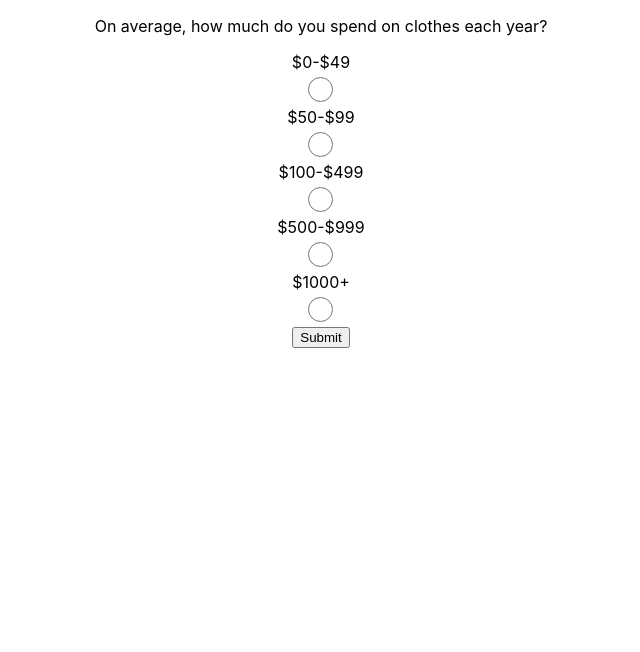
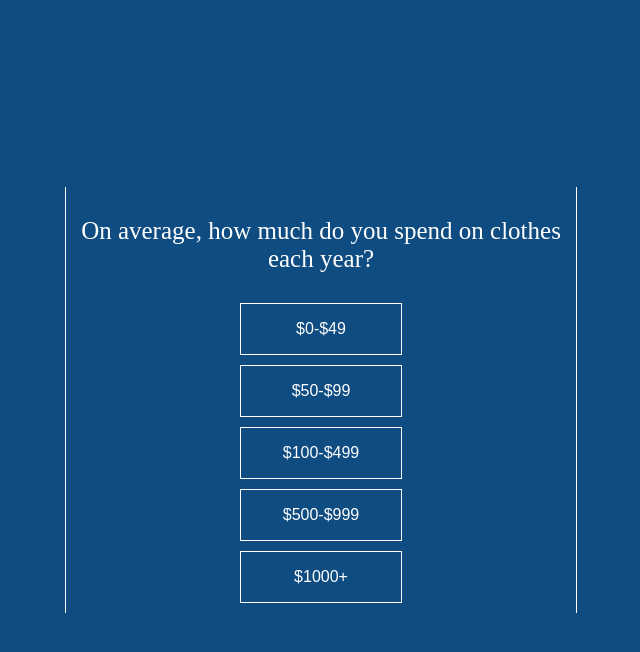
Before and after one commit to JinaZhu/sustainable-fashion, a React (Create React App) app: page /#/survey in a window 1280 px wide. Shown: the top 652 px of the page, without its empty margins (319-959 px from the left). Built offline with nearby package versions, Linux system fonts and the light colour scheme.

Commit message:
style spending survey

```diff
--- a/src/Surveys/Spending.js
+++ b/src/Surveys/Spending.js
@@ -1,23 +1,49 @@
-import React from "react";
-import { RadioButton, SpendingContainer } from "./styled";
+import React, { useState } from "react";
+import { SpendingOption, SpendingContainer, Question, Options } from "./styled";
 
 const Spending = () => {
+  const [selectedSpendingAmount, setSelectedSpendingType] = useState("");
+
   return (
     <SpendingContainer>
-      <p>On average, how much do you spend on clothes each year?</p>
-      <label>$0-$49</label>
-      <RadioButton type="radio" value="$0-$49" />
-      <label>$50-$99</label>
-      <RadioButton type="radio" value="$50-$99" />
-      <label>$100-$499</label>
-      <RadioButton type="radio" value="$100-$499" />
-      <label>$500-$999</label>
-      <RadioButton type="radio" value="$500-$999" />
-      <label>$1000+</label>
-      <RadioButton type="radio" value="$1000" />
-      <button>Submit</button>
+      <Question>
+        On average, how much do you spend on clothes each year?
+      </Question>
+      <SpendingOption>
+        <Options>$0-$49</Options>
+      </SpendingOption>
+      <SpendingOption>
+        <Options>$50-$99</Options>
+      </SpendingOption>
+      <SpendingOption>
+        <Options>$100-$499</Options>
+      </SpendingOption>
+      <SpendingOption>
+        <Options>$500-$999</Options>
+      </SpendingOption>
+      <SpendingOption>
+        <Options>$1000+</Options>
+      </SpendingOption>
     </SpendingContainer>
   );
+
+  //   return (
+  //     <SpendingContainer>
+
+  //       <label>On average, how much do you spend on clothes each year?</label>
+  //       <p>$0-$49</p>
+  //       <RadioButton type="radio" name="spending" value="$0-$49" />
+  //       <p>$50-$99</p>
+  //       <RadioButton type="radio" name="spending" value="$50-$99" />
+  //       <p>$100-$499</p>
+  //       <RadioButton type="radio" name="spending" value="$100-$499" />
+  //       <p>$500-$999</p>
+  //       <RadioButton type="radio" name="spending" value="$500-$999" />
+  //       <p>$1000+</p>
+  //       <RadioButton type="radio" name="spending" value="$1000" />
+  //       <button>Submit</button>
+  //     </SpendingContainer>
+  //   );
 };
 
 export default Spending;
--- a/src/Surveys/styled.js
+++ b/src/Surveys/styled.js
@@ -4,6 +4,14 @@ export const SurveysContainer = styled.div`
   display: flex;
   align-items: center;
   justify-content: center;
+  height: 100vh;
+  background-color: #0f4c81;
+`;
+
+export const Question = styled.p`
+  font-family: "Gravitas One", cursive;
+  font-size: 25px;
+  color: white;
 `;
 
 export const SpendingContainer = styled.div`
@@ -11,13 +19,24 @@ export const SpendingContainer = styled.div`
   align-items: center;
   justify-content: center;
   flex-direction: column;
+  border-left: 1px solid white;
+  border-right: 1px solid white;
+  width: 500px;
+  padding: 5px;
 `;
 
-export const RadioButton = styled.input`
+export const Options = styled.p`
+  font-family: "Montserrat", sans-serif;
+`;
+
+export const SpendingOption = styled.div`
+  border: 1px solid white;
+  width: 10rem;
   margin: 5px;
-  cursor: pointer;
-  font-size: 22px;
-  height: 25px;
-  width: 25px;
-  display: block;
+  color: white;
+
+  &:hover {
+    background-color: white;
+    color: #0f4c81;
+  }
 `;
--- a/src/index.css
+++ b/src/index.css
@@ -1,13 +1,14 @@
+@import url("https://fonts.googleapis.com/css2?family=Gravitas+One&family=Montserrat&display=swap">);
 body {
   margin: 0;
-  font-family: -apple-system, BlinkMacSystemFont, 'Segoe UI', 'Roboto', 'Oxygen',
-    'Ubuntu', 'Cantarell', 'Fira Sans', 'Droid Sans', 'Helvetica Neue',
+  font-family: -apple-system, BlinkMacSystemFont, "Segoe UI", "Roboto", "Oxygen",
+    "Ubuntu", "Cantarell", "Fira Sans", "Droid Sans", "Helvetica Neue",
     sans-serif;
   -webkit-font-smoothing: antialiased;
   -moz-osx-font-smoothing: grayscale;
 }
 
 code {
-  font-family: source-code-pro, Menlo, Monaco, Consolas, 'Courier New',
+  font-family: source-code-pro, Menlo, Monaco, Consolas, "Courier New",
     monospace;
 }
```
